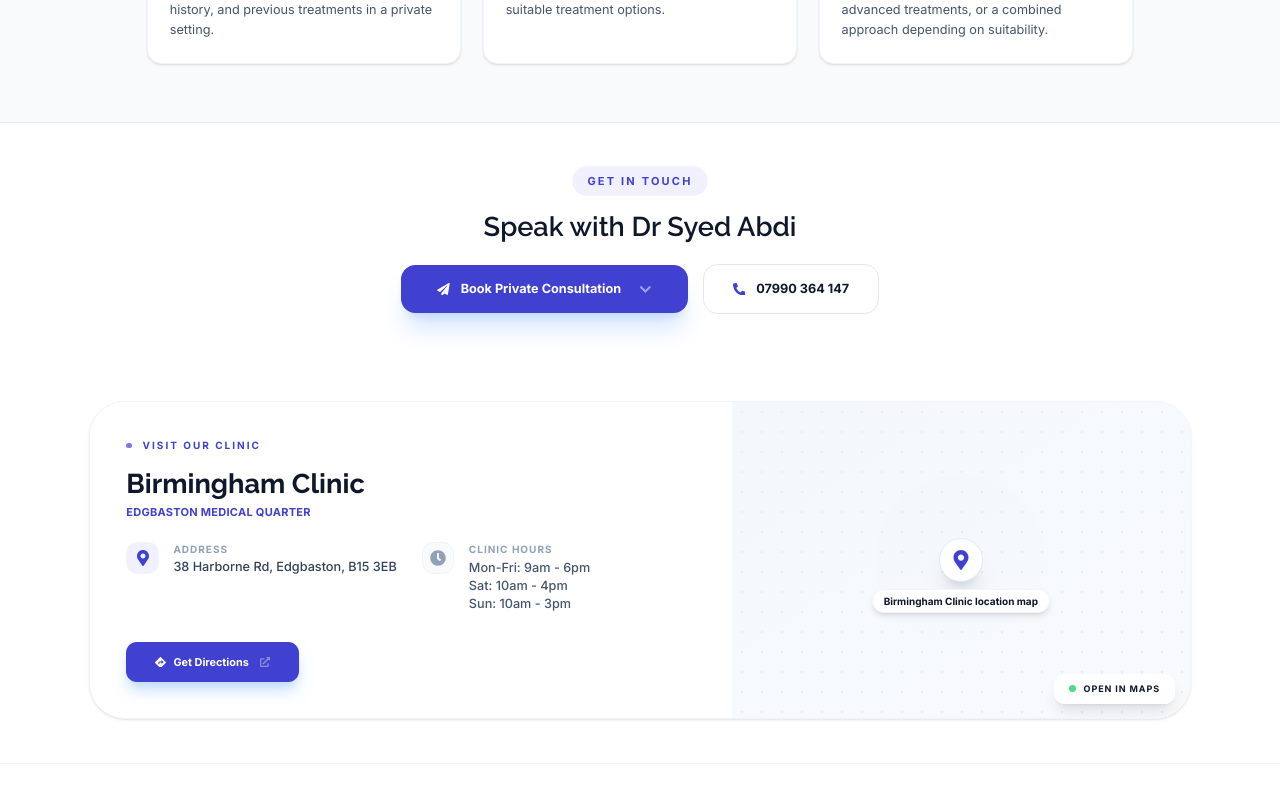
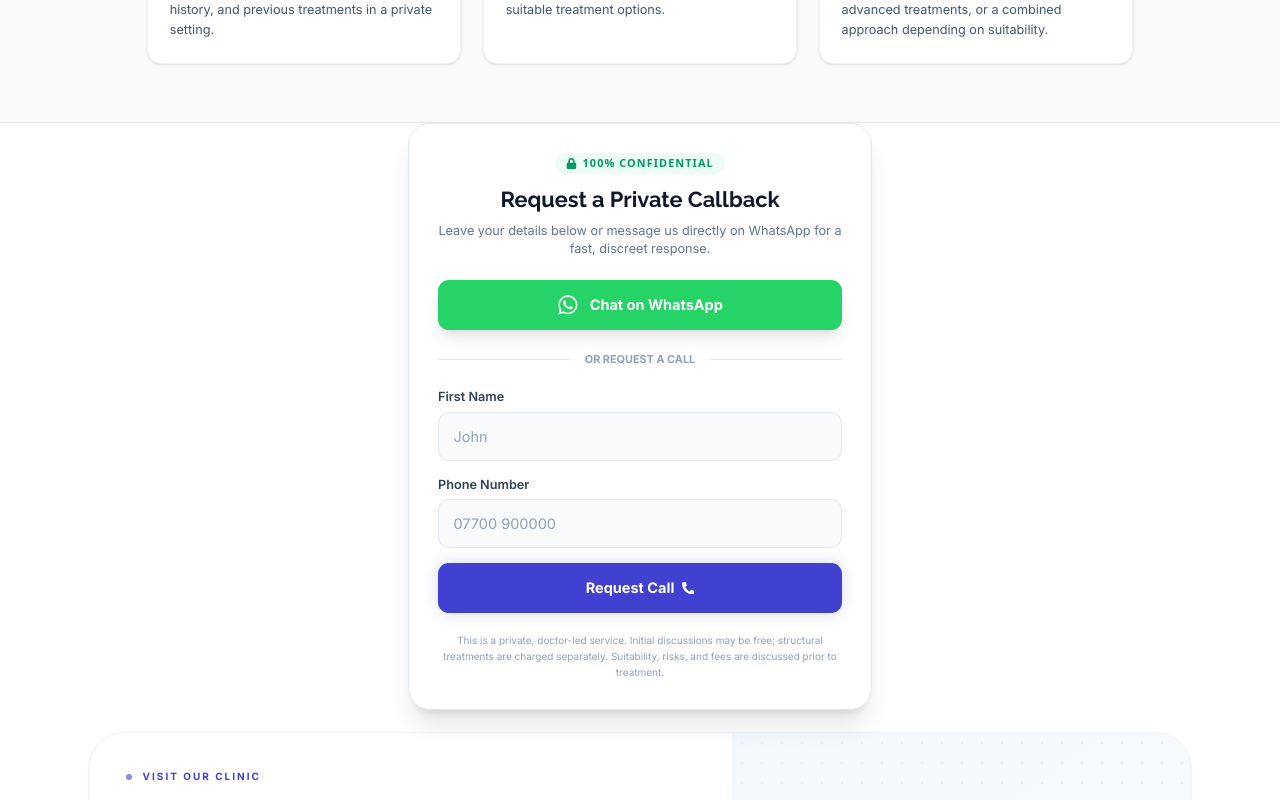
Before and after one commit to binithekid/Healing-PRP-Clinics-Preview, a Next.js app: page /birmingham/erectile-dysfunction-treatment in a window 1280 px wide. Shown: the part 3720-4520 px from the top of the page. Built offline with nearby package versions, Linux system fonts and the light colour scheme.

Commit message:
Integrate Google Ads lead form in treatment client page
Replaced ContactCTASection with GoogleAdsLeadForm for lead generation.

```diff
--- a/src/components/pages/ErectileDysfunctionTreatmentClient.tsx
+++ b/src/components/pages/ErectileDysfunctionTreatmentClient.tsx
@@ -1,9 +1,9 @@
 "use client";
 
+import Image from "next/image";
 import { useEffect, useState, useRef } from "react";
 import { motion, AnimatePresence, Variants } from "framer-motion";
 import dynamic from "next/dynamic";
-import Image from "next/image";
 import {
   FaPlus,
   FaMinus,
@@ -32,7 +32,7 @@ import {
   FaChevronRight,
 } from "react-icons/fa";
 import LocationSection from "@/components/LocationSection";
-import ContactCTASection from "@/components/ContactCTASection";
+import GoogleAdsLeadForm from "@/components/GoogleAdsLeadForm";
 import TrustReviews from "@/components/TrustReviews";
 
 // --- LAZY LOADED COMPONENTS ---
@@ -549,7 +549,20 @@ export default function ErectileDysfunctionTreatmentClient({
         </div>
       </section>
 
-      <ContactCTASection />
+      {/* --- RENDER THE NEW DYNAMIC GOOGLE ADS FORM --- */}
+      <div id="contact-form-section">
+        <GoogleAdsLeadForm
+          defaultTreatment="Erectile Dysfunction"
+          defaultLocation={locationName}
+          sourcePage={`${locationName} ED Google Ads Landing Page`}
+          conversionLabel={
+            isBirmingham
+              ? "AW-18130686557/YOUR_BIRMINGHAM_LABEL"
+              : "AW-18130686557/hY3YCIONsKUcEN2kscVD" // St Albans Label
+          }
+        />
+      </div>
+
       <LocationSection />
       <div id="reviews-section">
         <TrustReviews widgetUrl={isBirmingham ? "https://cdn.trustindex.io/loader.js?e2cf4a365239367f2a3607c0513" : "https://cdn.trustindex.io/loader.js?eb147a565c3c36945f26281e586"} />
```
